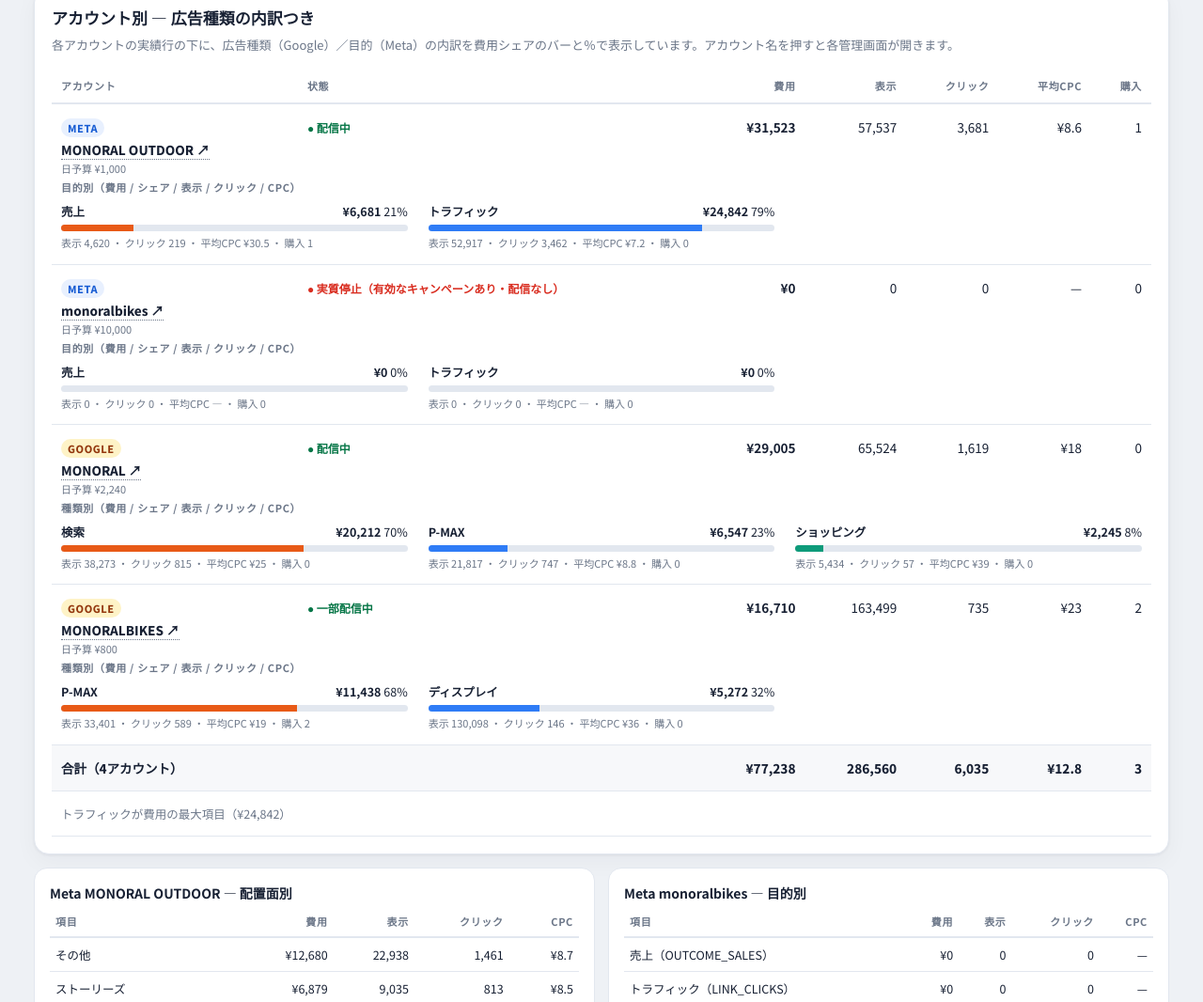
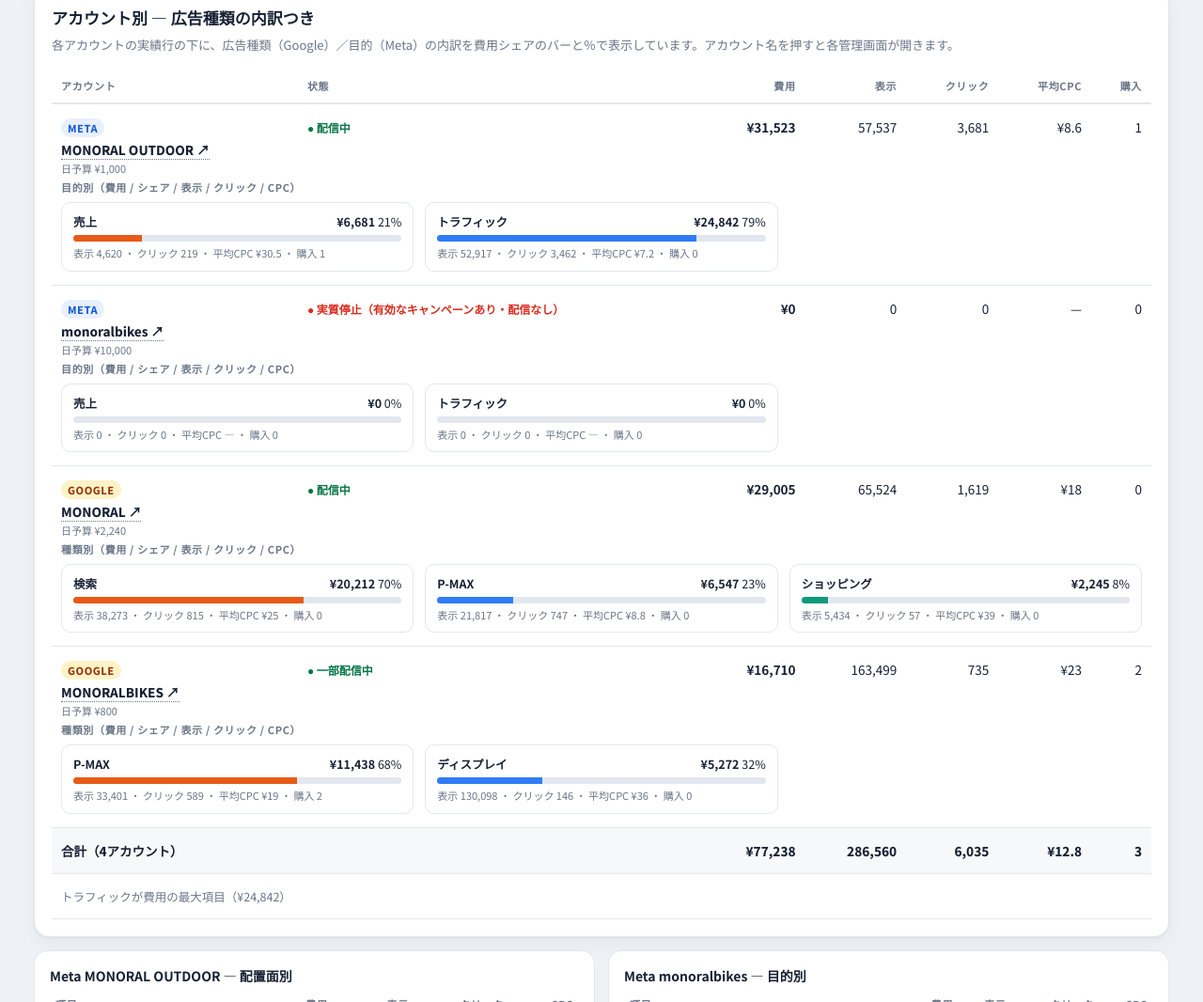
Before and after one commit to tsdesignltd/ads, a plain HTML site: page index.html in a window 1280 px wide. Shown: the part 2537-3603 px from the top of the page at 94% size. Drawn offline with Linux system fonts and the light colour scheme.

Commit message:
広告種類の内訳の各項目を細い罫線で囲む

```diff
--- a/index.html
+++ b/index.html
@@ -94,8 +94,8 @@
 .acct{font-weight:800;line-height:1.4}.plat{font-size:11px;font-weight:800;letter-spacing:.05em;padding:2px 7px;border-radius:99px;display:inline-block;margin-bottom:4px}
 .plat.meta{background:#E8F0FE;color:#175CD3}.plat.google{background:#FEF3C7;color:#93370D}
 .status{font-size:12px;font-weight:700}.status.on{color:#067647}.status.off{color:var(--red)}
-.breakdown{display:grid;grid-template-columns:repeat(3,minmax(0,1fr));gap:12px 22px}
-.bd-item{min-width:0;font-size:12.5px}
+.breakdown{display:grid;grid-template-columns:repeat(3,minmax(0,1fr));gap:12px}
+.bd-item{min-width:0;font-size:12.5px;border:1px solid var(--line);border-radius:10px;padding:10px 12px}
 .bd-head{display:flex;justify-content:space-between;align-items:baseline;gap:8px}
 .bd-name{font-weight:700;white-space:nowrap;overflow:hidden;text-overflow:ellipsis}
 .bd-cost{white-space:nowrap}
```
